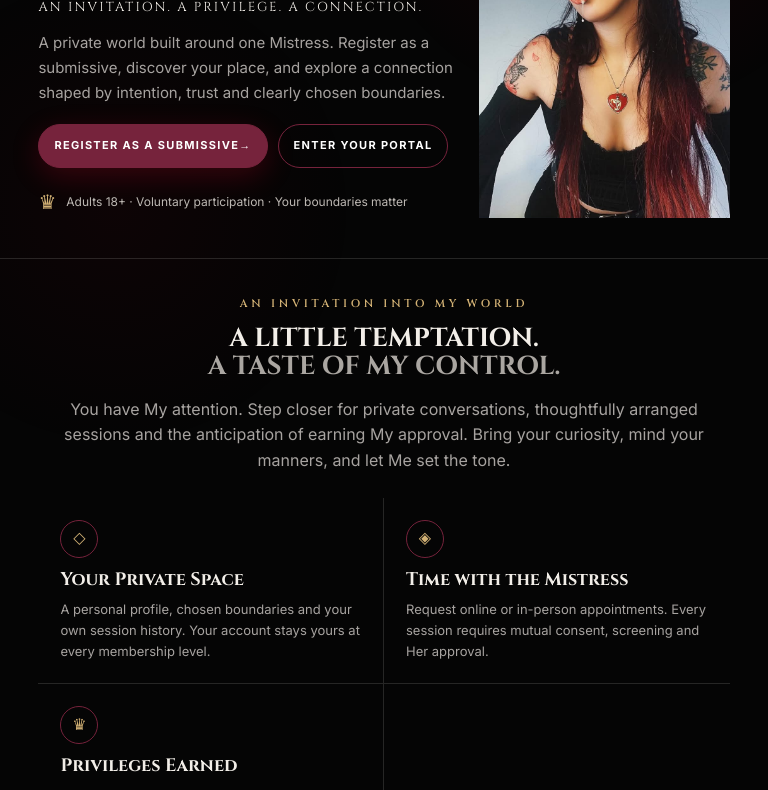
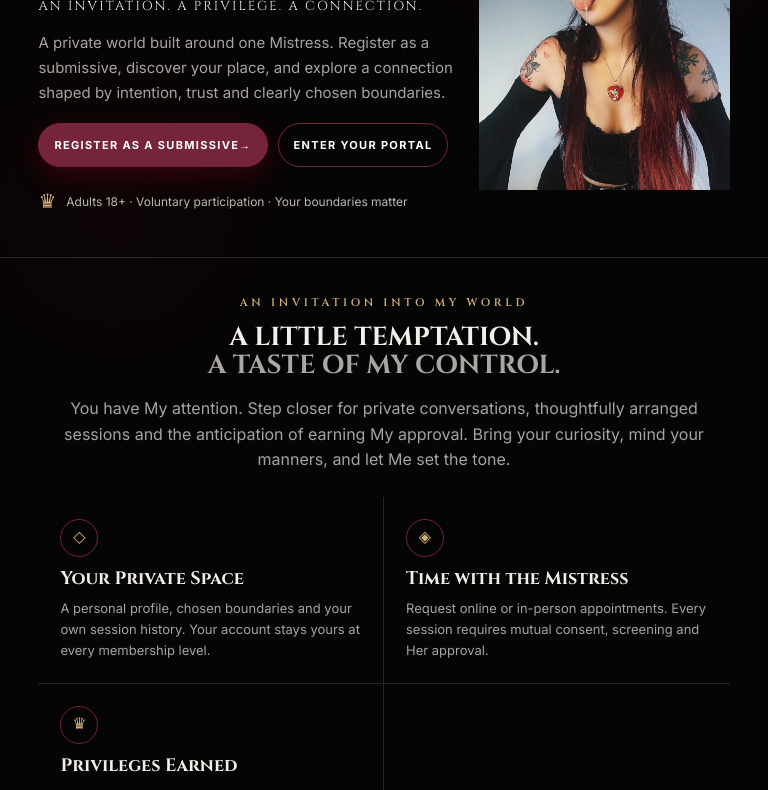
Before and after one commit to MistressObsidian/GOTH-EMPIRE, a website with bundled scripts: page index.html in a window 768 px wide. Shown: the part 230-1020 px from the top of the page. Built offline with nearby package versions, Linux system fonts and the light colour scheme.

Commit message:
Show the full hero photo on mobile layouts

```diff
--- a/css/style.css
+++ b/css/style.css
@@ -492,15 +492,14 @@ h1 span { color: var(--ivory); }
 .home-page .hero-actions { margin-block: 22px; }
 .home-page .site-footer { min-height: 0; padding-block: 22px; }
 @media(max-width: 900px) {
-  .home-page .hero-art { min-height: 0; height: 300px; }
-  .home-page .hero-art img { min-height: 0; height: 100%; }
+  .home-page .hero-art { min-height: 0; height: auto; }
+  .home-page .hero-art img { min-height: 0; height: auto; object-fit: contain; object-position: center top; }
   .home-page .about-art { min-height: 0; height: 260px; }
   .home-page .about-art img { min-height: 0; height: 100%; }
 }
 @media(max-width: 600px) {
   .home-page .section { padding-block: 28px; }
   .home-page .hero { padding-top: 28px; gap: 22px; }
-  .home-page .hero-art { height: 240px; }
   .home-page .about-art { height: 220px; }
   .home-page .about-copy { padding-block: 22px; }
   .home-page .section-heading.centered { margin-bottom: 20px; }
@@ -510,8 +509,8 @@ h1 span { color: var(--ivory); }
 }
 @media(min-width: 680px) and (max-width: 1100px) {
   .home-page .hero { grid-template-columns: minmax(0, 1.25fr) minmax(0, .75fr); gap: 24px; align-items: center; }
-  .home-page .hero-art { height: 340px; min-height: 0; }
-  .home-page .hero-art img { height: 100%; min-height: 0; }
+  .home-page .hero-art { height: auto; min-height: 0; }
+  .home-page .hero-art img { height: auto; min-height: 0; object-fit: contain; object-position: center top; }
   .home-page .hero-actions { gap: 10px; margin-block: 18px; }
   .home-page .hero-actions .button { padding-inline: 15px; }
 }
```
